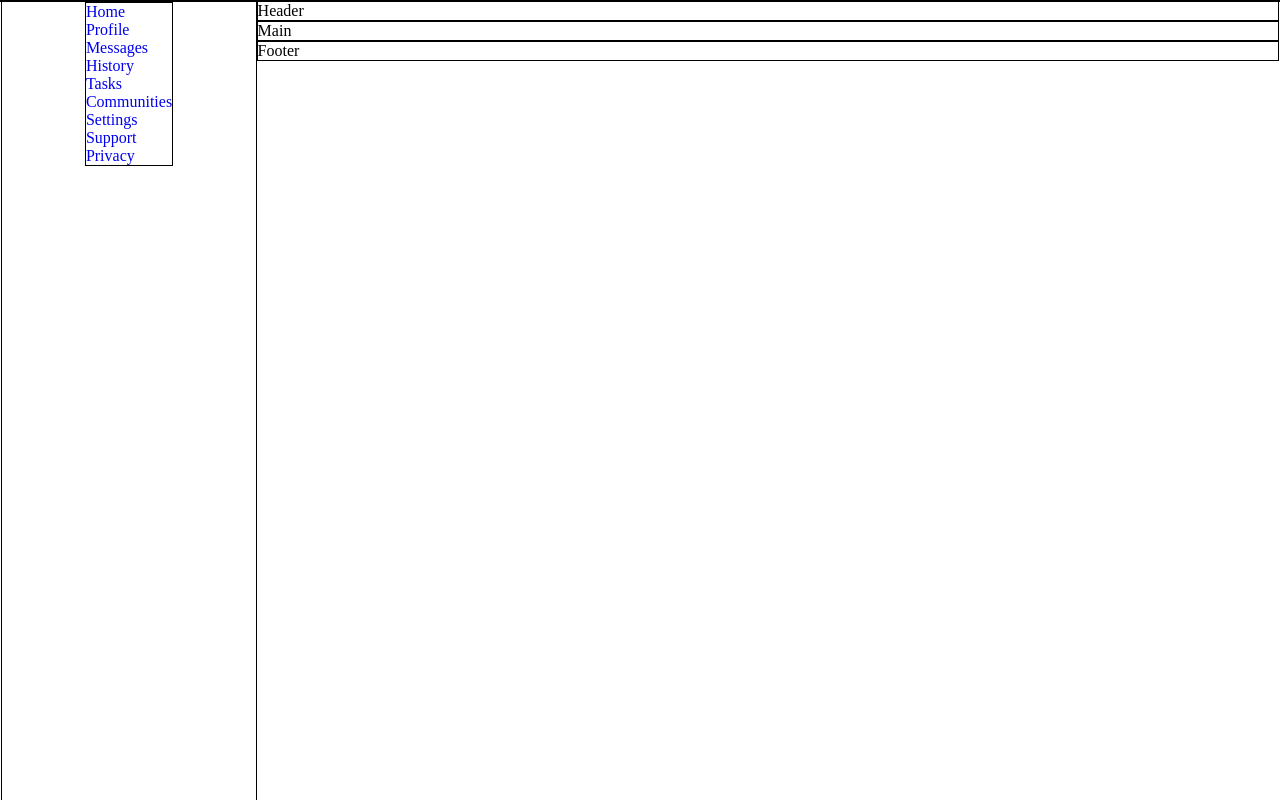
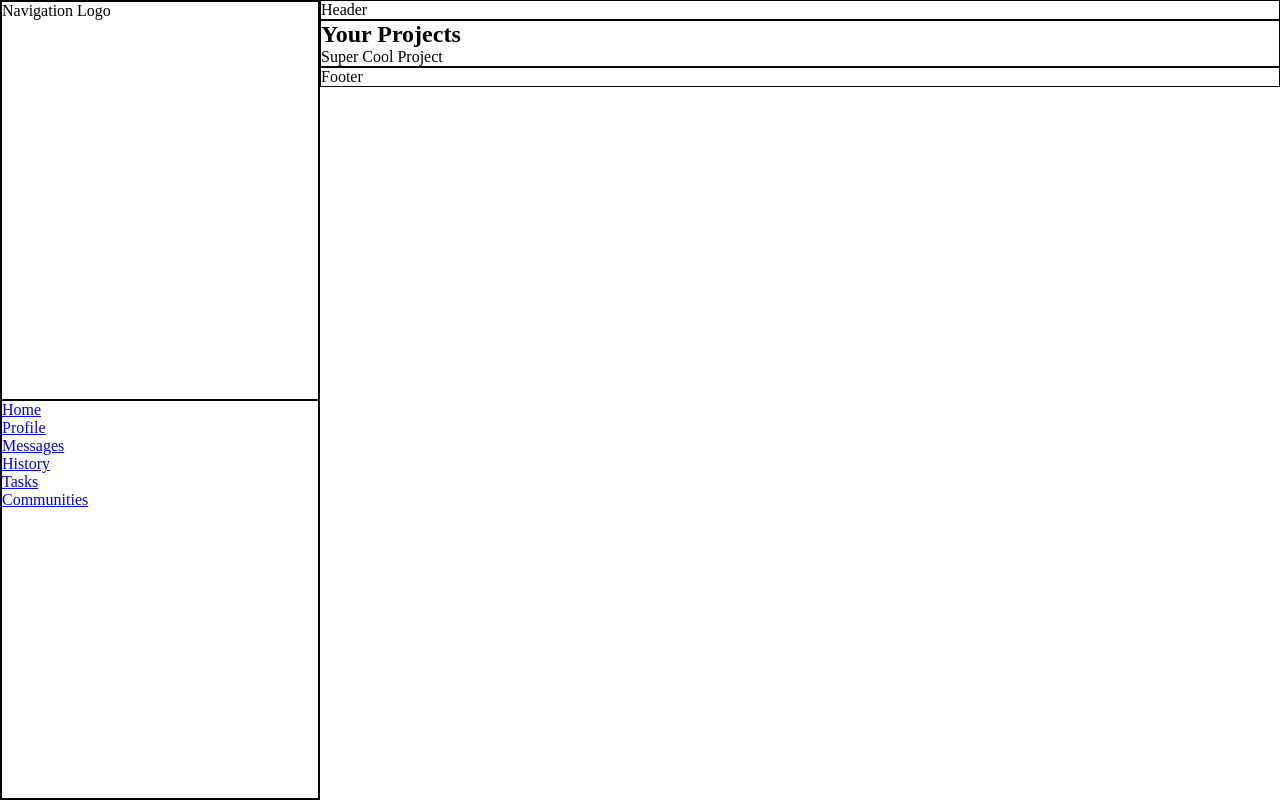
Before and after one commit to Darrinthethief/Dashboard, a plain HTML site: page index.html in a window 1280 px wide. Drawn offline with Linux system fonts and the light colour scheme.

Commit message:
Adding updates to the structure of the page.

```diff
--- a/css/style.css
+++ b/css/style.css
@@ -2,65 +2,49 @@
     margin: 0;
     padding: 0;
     box-sizing: border-box;
-    list-style-type: none;
-    text-decoration: none;
 }
 
-/* Body section */
+/* Header Section */
 
-body {
+header {
+    float: right;
+    height: 100%;
+    width: 75%;
     border: 1px solid black;
-    height: 100%;
-    max-width: 100%;
 }
 
-/* Navigation Section */
+/* Nav Section */
 
-.nav-bar {
+main {
+    float: right;
+    width: 75%;
     border: 1px solid black;
-    float: left;
-    height: 100%;
-    position: fixed;
-    width: 20%;
 }
 
-nav {
-    display: inline-flex;
-    flex-direction: column;
-    align-items: center;
+/* Aside Section */
+
+aside {
+    position: absolute;
+    float: left;
+    clear: both;
+    height: 100%;
+    width: 25%;
+    border: 1px solid black;
 }
 
-.nav-list {
-    border: 1px solid black;
-    display: block;
-    height: 100%;
-    width: 100%;
-
+.navigation-grid {
+    display: grid;
+    grid-template-rows: 1fr 1fr;
 }
 
-/* Heading Section */
-
-header {
+.navigation {
     border: 1px solid black;
-    float: right;
-    height: 100%;
-    width: 80%;
-}
-
-/* Main Section */
-
-main {
-    border: 1px solid black;
-    float: right;
-    height: 100%;
-    width: 80%;
 }
 
 /* Footer Section */
 
 footer {
+    float: right;
+    width: 75%;
     border: 1px solid black;
-    float: right;
-    height: 100%;
-    width: 80%;
 }
--- a/index.html
+++ b/index.html
@@ -7,27 +7,40 @@
     <link rel="stylesheet" href="./css/style.css" type="text/css">
 </head>
 <body>
-    <nav class="nav-bar">
-        <div>
-            <ul class="nav-list">
-                <li><a class="nav-link home" href="#">Home</a></li>
-                <li><a class="nav-link profile" href="#">Profile</a></li>
-                <li><a class="nav-link messages" href="#">Messages</a></li>
-                <li><a class="nav-link history" href="#">History</a></li>
-                <li><a class="nav-link tasks" href="#">Tasks</a></li>
-                <li><a class="nav-link communities" href="#">Communities</a></li>
-                <li><a class="nav-link settings" href="#">Settings</a></li>
-                <li><a class="nav-link support" href="#">Support</a></li>
-                <li><a class="nav-link privacy" href="#">Privacy</a></li>
-            </ul>
-        </div>
-    </nav>
     <header>
         Header
     </header>
     <main>
-        Main
+        <section>
+            <h2>Your Projects</h2>
+
+            <div class="project-card">
+                <div>Super Cool Project</div>
+                <div></div>
+                <div></div>
+                <div></div>
+                <div></div>
+                <div></div>
+            </div>
+        </section>
     </main>
+    <aside class="navigation-grid">
+        <div class="navigation">
+            Navigation Logo
+        </div>
+        <div class="navigation">
+            <nav>
+                <ul>
+                    <li><a href="#">Home</a></li>
+                    <li><a href="#">Profile</a></li>
+                    <li><a href="#">Messages</a></li>
+                    <li><a href="#">History</a></li>
+                    <li><a href="#">Tasks</a></li>
+                    <li><a href="#">Communities</a></li>
+                </ul>
+            </nav>
+        </div>
+    </aside>
     <footer>
         Footer
     </footer>
```
